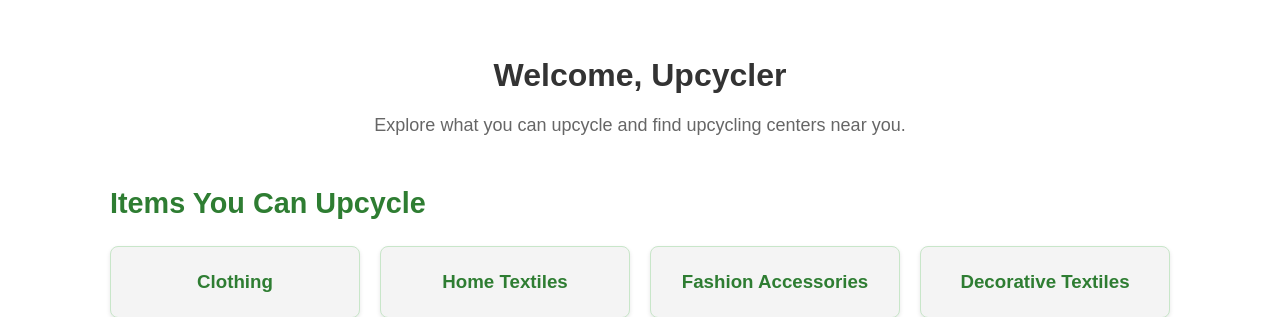
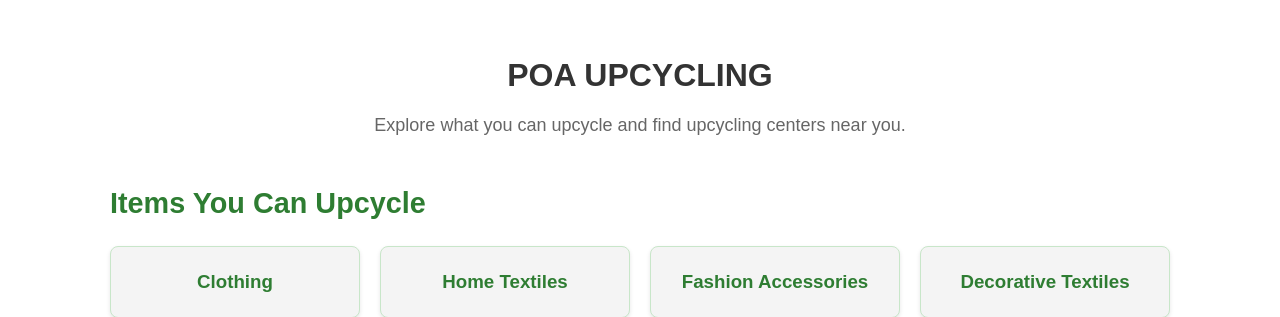
Before and after one commit to taragon/PoaFabric, a Django app: page /upcycler/ in a window 1280 px wide. Shown: the top 317 px of the page. Run offline with Django 4.2, Linux system fonts and the light colour scheme; a user stored in the database is signed in.

Commit message:
debbuging

```diff
--- a/user/templates/user/recycler.html
+++ b/user/templates/user/recycler.html
@@ -62,7 +62,7 @@
             </div>
             <div class="testimonial-card">
                 <p>"I turned old jeans into bags and sold them. Thanks to PoaFabric for the upcycling ideas!"</p>
-                <strong>– Brian, Upcycler</strong>
+                <strong>– Brian, Recycler</strong>
             </div>
         </section>
 
--- a/user/templates/user/upcycler.html
+++ b/user/templates/user/upcycler.html
@@ -9,7 +9,7 @@
 <body>
     <div class="dashboard-container">
         <header class="dashboard-header">
-            <h1>Welcome, Upcycler</h1>
+            <h1>POA UPCYCLING</h1>
             <p>Explore what you can upcycle and find upcycling centers near you.</p>
         </header>
 
```
Also changed, not shown: db.sqlite3.
